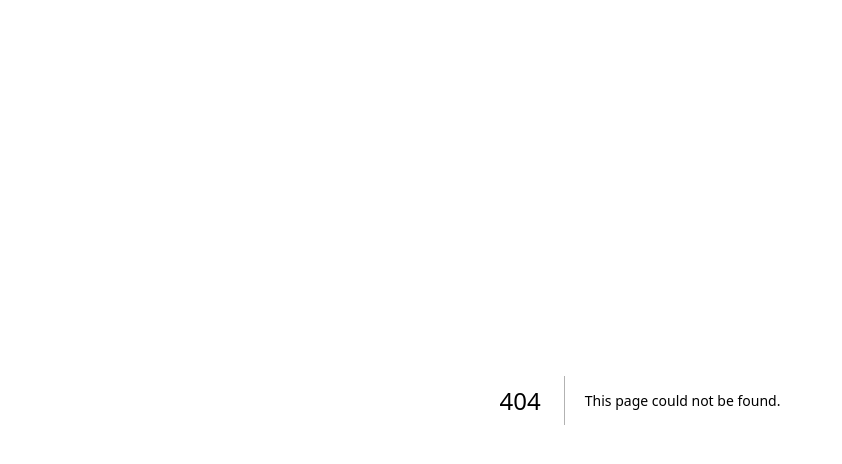
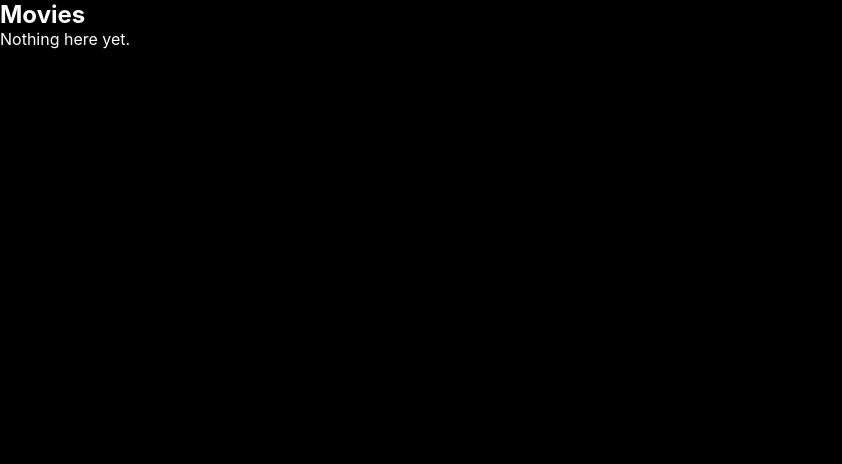
Before and after one commit to sahilkhedkar/sahilkhedkar.com, a Next.js app in the folder apps/web/: page /movies in a window 1280 px wide. Before the commit this address had no page. Shown: the top 464 px of the page, without its empty margins (0-842 px from the left). Built offline with nearby package versions, Linux system fonts and the light colour scheme.

Commit message:
feat(pages): add interactive terminal emulator, books, and movies pages

```diff
--- /dev/null
+++ b/apps/web/app/movies/page.tsx
@@ -0,0 +1,12 @@
+import type { Metadata } from "next";
+
+export const metadata: Metadata = { title: "Movies" };
+
+export default function MoviesPage() {
+  return (
+    <article className="subpage">
+      <h1>Movies</h1>
+      <p className="empty">Nothing here yet.</p>
+    </article>
+  );
+}
```
Also changed, not shown: apps/web/app/books/page.tsx (added, +12 -0 lines), apps/web/app/terminal/page.tsx (added, +12 -0 lines).
